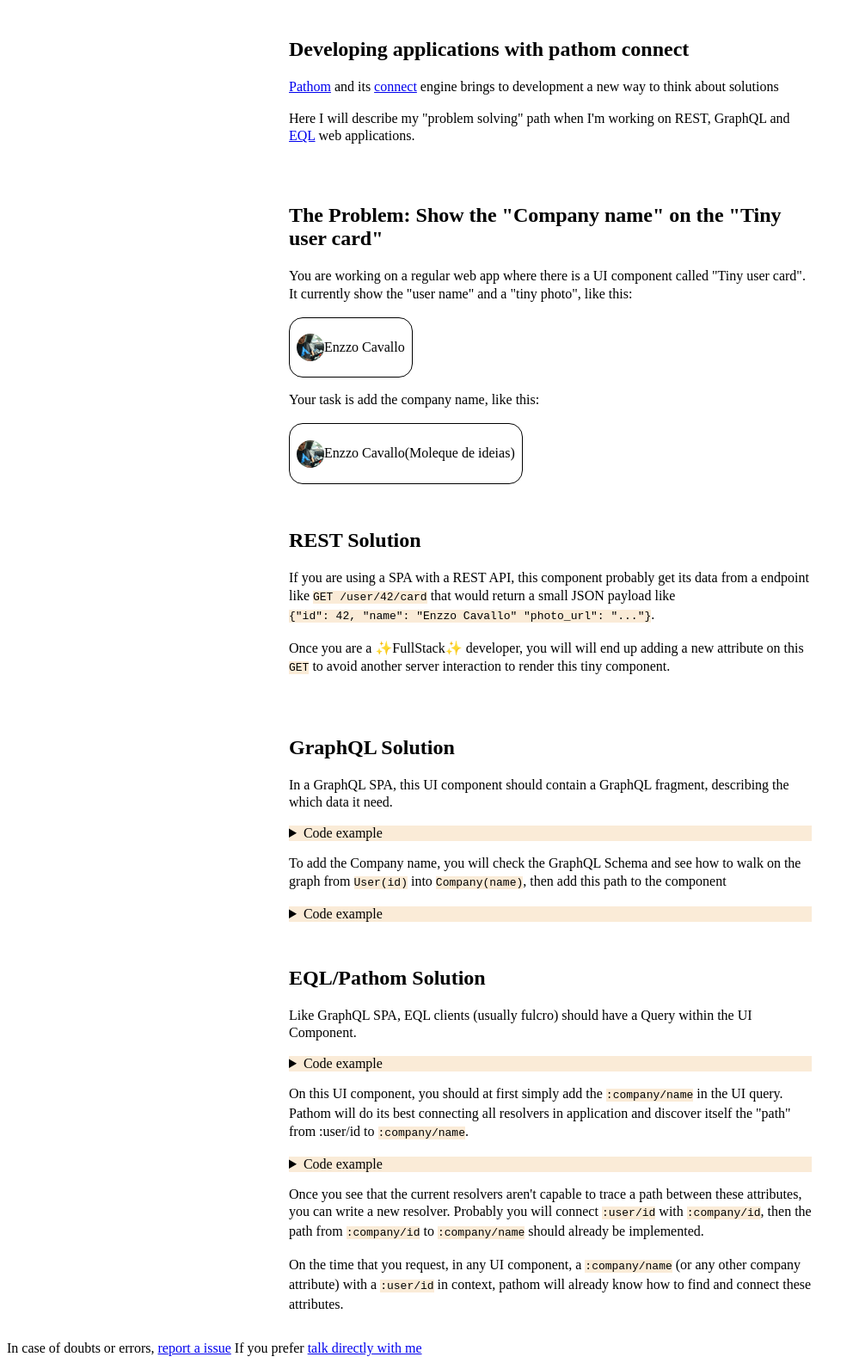
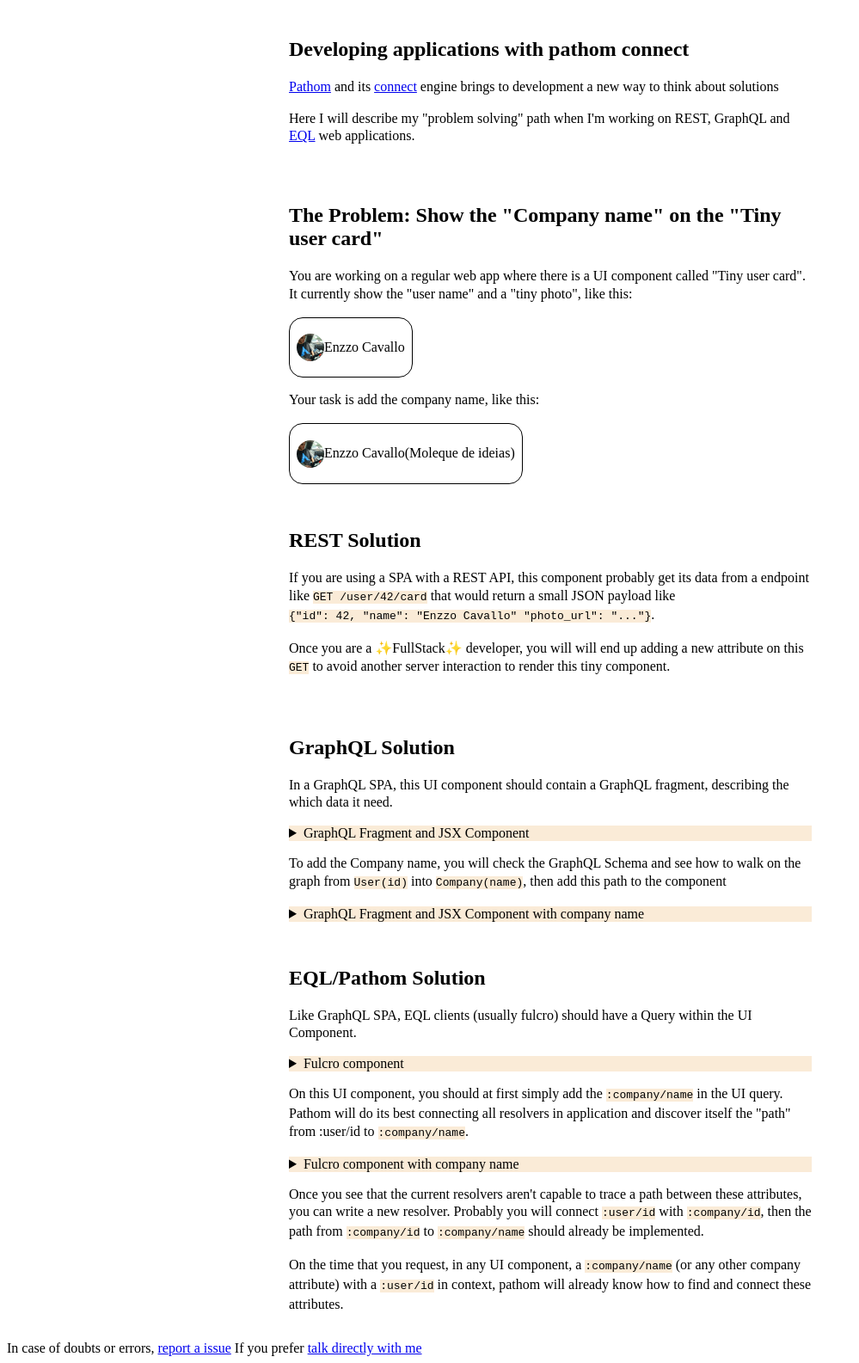
Before and after one commit to souenzzo/souenzzo.github.io, a Jekyll site: the page developing-eql-applications-with-pathom-connect.html, which Jekyll copies as it is, in a window 1280 px wide. Shown: the whole page at 86% size, without its empty margins (0-999 px from the left). Built offline with Jekyll 4.4.1, drawn with Linux system fonts in a browser that asks for light colours.

Commit message:
Better coding examples

```diff
--- a/developing-eql-applications-with-pathom-connect.html
+++ b/developing-eql-applications-with-pathom-connect.html
@@ -93,7 +93,7 @@
         In a GraphQL SPA, this UI component should contain a GraphQL fragment, describing the which data it need.
     </p>
     <details>
-        <summary>Code example</summary>
+        <summary>GraphQL Fragment and JSX Component</summary>
         <code>
 ## The query
 fragment userCard on User {
@@ -114,7 +114,7 @@
         <code>User(id)</code> into <code>Company(name)</code>, then add this path to the component
     </p>
     <details>
-        <summary>Code example</summary>
+        <summary>GraphQL Fragment and JSX Component with company name</summary>
         <code>
 ## The query
 fragment userCard on User {
@@ -143,7 +143,7 @@
         Like GraphQL SPA, EQL clients (usually fulcro) should have a Query within the UI Component.
     </p>
     <details>
-        <summary>Code example</summary>
+        <summary>Fulcro component</summary>
         <code>
 (defsc UserCard [this props]
   {:query [:user/name
@@ -159,7 +159,7 @@
         <code>:company/name</code>.
     </p>
     <details>
-        <summary>Code example</summary>
+        <summary>Fulcro component with company name</summary>
         <code>
 (defsc UserCard [this props]
   {:query [:user/name
@@ -167,8 +167,8 @@
            :user/photo-url]}
   (aside
     (img {:src (:user/photo-url props)})
-    </code><code class="add">(p (:company/name props)})</code><code>
-    (p (:user/name props))))
+    (p (:user/name props))
+    </code><code class="add">(p (str "(" (:company/name props) ")")))</code><code>)
 </code>
     </details>
     <p>
```
